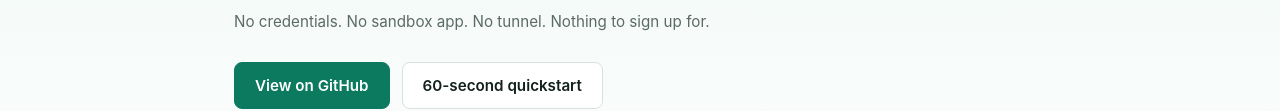
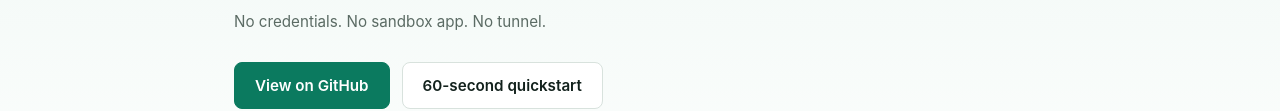
Before and after one commit to parseen254/daraja-mcp, a plain HTML site: page index.html in a window 1280 px wide. Shown: the part 415-526 px from the top of the page. Drawn offline with Linux system fonts and the light colour scheme.

Commit message:
Publish docs site
Built from site/ on 93a4019.

```diff
--- a/index.html
+++ b/index.html
@@ -116,7 +116,7 @@
 
     <pre class="hero-cmd"><span class="c"># works on a machine that has never heard of Safaricom</span>
 npx daraja-mcp</pre>
-    <p class="hero-note">No credentials. No sandbox app. No tunnel. Nothing to sign up for.</p>
+    <p class="hero-note">No credentials. No sandbox app. No tunnel.</p>
 
     <div class="cta">
       <a class="btn" href="https://github.com/parseen254/daraja-mcp">View on GitHub</a>
```
